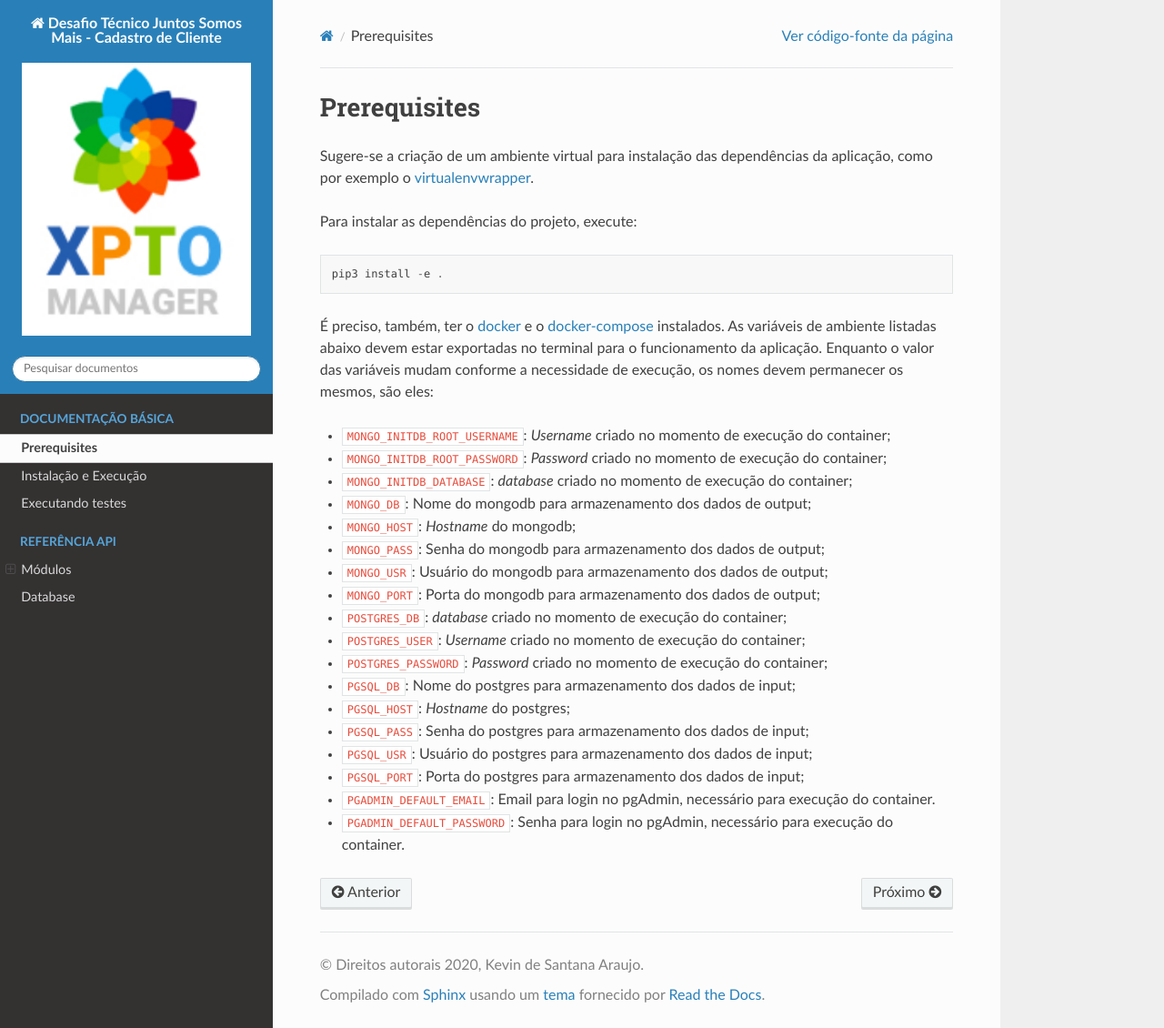
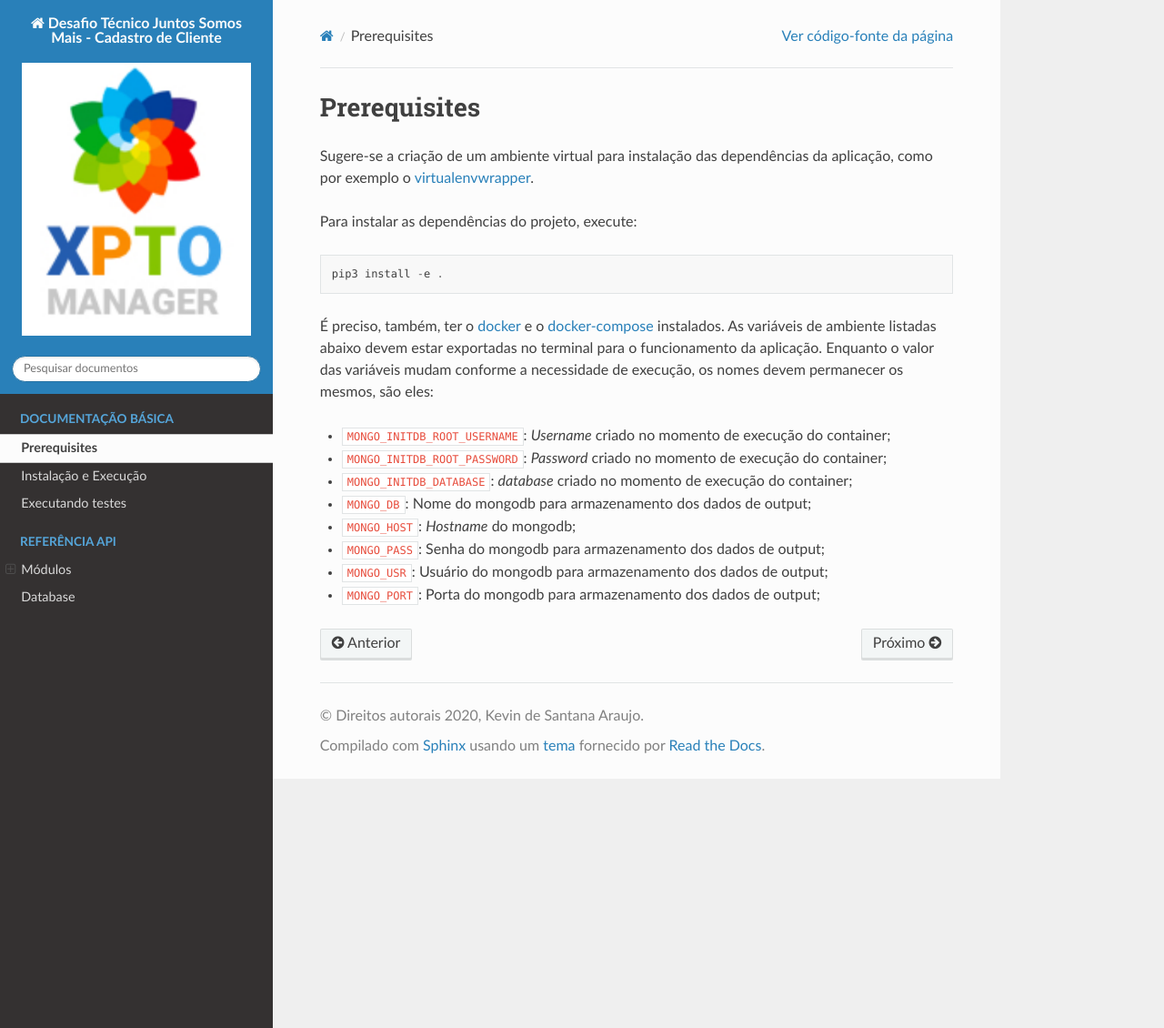
Before and after one commit to kevinsantana/desafio-tecnico-juntos-somos-mais, a Sphinx documentation site: the page built from docs/pages/pre_req.md, in a window 1280 px wide and 1130 px high. Shown: the whole window at 91% size. Built offline with Sphinx 7.4.7 and the Read the Docs theme 2.0.0, drawn with Linux system fonts in a browser that asks for light colours; pages that are not in the unit, such as notebooks, are missing from menus.

Commit message:
issue#1 remove deprecated database

```diff
--- a/docs/pages/pre_req.md
+++ b/docs/pages/pre_req.md
@@ -19,16 +19,3 @@ pip3 install -e .
 * `MONGO_PASS`: Senha do mongodb para armazenamento dos dados de output;
 * `MONGO_USR`: Usuário do mongodb para armazenamento dos dados de output;
 * `MONGO_PORT`: Porta do mongodb para armazenamento dos dados de output;
-
-* `POSTGRES_DB`: _database_ criado no momento de execução do container;
-* `POSTGRES_USER`: _Username_ criado no momento de execução do container;
-* `POSTGRES_PASSWORD`: _Password_ criado no momento de execução do container;
-
-* `PGSQL_DB`: Nome do postgres para armazenamento dos dados de input;
-* `PGSQL_HOST`: _Hostname_ do postgres;
-* `PGSQL_PASS`: Senha do postgres para armazenamento dos dados de input;
-* `PGSQL_USR`: Usuário do postgres para armazenamento dos dados de input;
-* `PGSQL_PORT`: Porta do postgres para armazenamento dos dados de input;
-
-* `PGADMIN_DEFAULT_EMAIL`: Email para login no pgAdmin, necessário para execução do container.
-* `PGADMIN_DEFAULT_PASSWORD`: Senha para login no pgAdmin, necessário para execução do container.
--- a/setup.py
+++ b/setup.py
@@ -9,7 +9,6 @@ run_requirements = [
     "fastapi==0.60.1",
     "uvloop==0.14.0rc2",
     "uvicorn==0.10.3",
-    "psycopg2==2.8.4",
     "pymongo==3.11.1",
     "gunicorn==19.9.0",
     "requests==2.23.0",
```
Also changed, not shown: README.md (+0 -13 lines), 1 other file.
